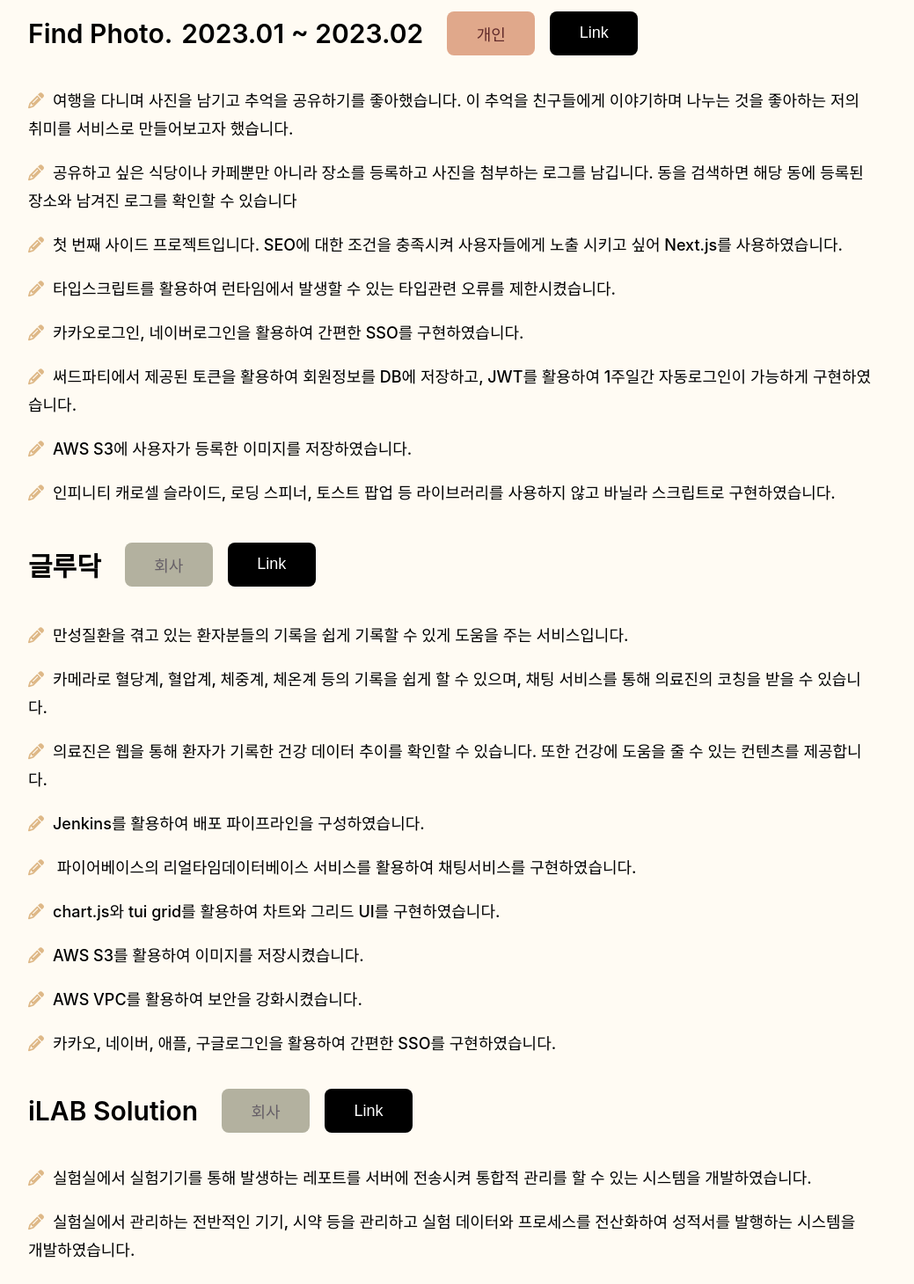
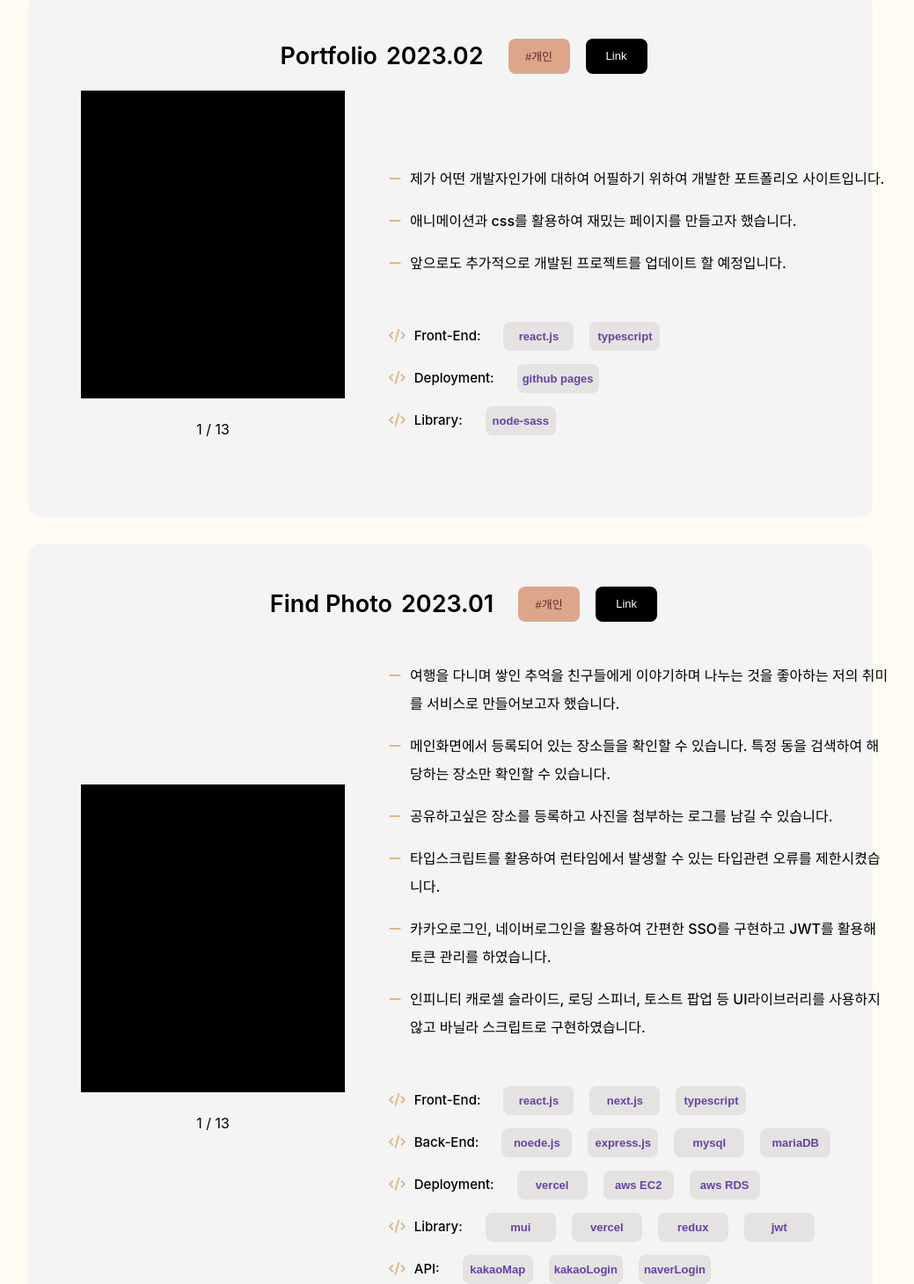
Before and after one commit to gus-bms/portfolio, a React (Create React App) app: page / in a window 1280 px wide. Shown: the part 1330-2790 px from the top of the page at 88% size, without its empty margins (128-1167 px from the left). Built offline with nearby package versions, Linux system fonts and the light colour scheme.

Commit message:
메인 UI 작업 (1)

```diff
--- a/src/App.scss
+++ b/src/App.scss
@@ -1,3 +1,18 @@
+::-webkit-scrollbar {
+  width: 10px;
+}
+::-webkit-scrollbar-track {
+  background-color: #f7c76829;
+}
+::-webkit-scrollbar-thumb {
+  background-color: burlywood;
+  border-radius: 10px;
+}
+::-webkit-scrollbar-button:start:decrement,
+::-webkit-scrollbar-button:end:increment {
+  width: 5px;
+}
+
 body {
   -webkit-user-select: none;
   -moz-user-select: none;
--- a/src/Main.tsx
+++ b/src/Main.tsx
@@ -4,7 +4,7 @@ import { faAngleDown, faEnvelope, faAnglesUp } from "@fortawesome/free-solid-svg
 import { FontAwesomeIcon } from "@fortawesome/react-fontawesome";
 import TypeButton from './component/TypeButton';
 import TimeLine from './component/TimeLine';
-import profile from './assets/profile.jpg'
+import Slider from './component/Slider';
 
 export default function Main() {
   const topRef = useRef<HTMLButtonElement | null>(null)
@@ -12,7 +12,6 @@ export default function Main() {
   useEffect(() => {
     window.onscroll = function () {
       var winScroll = document.body.scrollTop || document.documentElement.scrollTop;
-      var height = document.documentElement.scrollHeight - document.documentElement.clientHeight;
       if (topRef.current) {
         // eslint-disable-next-line @typescript-eslint/no-unused-expressions
         winScroll < 600
@@ -58,51 +57,245 @@ export default function Main() {
         <h1>Projects.</h1>
         <div>
           <div>
-            <h2 className={style.project__title}>Find Photo.</h2>
-            <h2 className={style.project__period}>2023.01 ~ 2023.02 </h2>
-            <TypeButton name='개인' type='P' />
+            <h2 className={style.project__title}>Portfolio</h2>
+            <h2 className={style.project__period}>2023.02</h2>
+            <TypeButton name='#개인' type='P' />
             <TypeButton name='Link' type='L' url='https://github.com/gus-bms/find_photo/' />
           </div>
-          {/* <h2 className={style.project__url}>https://find-photo.vercel.app</h2> */}
-          <p className={style.project__intro}>여행을 다니며 사진을 남기고 추억을 공유하기를 좋아했습니다. 이 추억을 친구들에게 이야기하며 나누는 것을 좋아하는 저의 취미를 서비스로 만들어보고자 했습니다.</p>
-          <p className={style.project__intro}>공유하고 싶은 식당이나 카페뿐만 아니라 장소를 등록하고 사진을 첨부하는 로그를 남깁니다. 동을 검색하면 해당 동에 등록된 장소와 남겨진 로그를 확인할 수 있습니다</p>
-          <p className={style.project__intro}>첫 번째 사이드 프로젝트입니다. SEO에 대한 조건을 충족시켜 사용자들에게 노출 시키고 싶어  Next.js를 사용하였습니다.</p>
-          <p className={style.project__intro}>타입스크립트를 활용하여 런타임에서 발생할 수 있는 타입관련 오류를 제한시켰습니다.</p>
-          <p className={style.project__intro}>카카오로그인, 네이버로그인을 활용하여 간편한 SSO를 구현하였습니다.</p>
-          <p className={style.project__intro}>써드파티에서 제공된 토큰을 활용하여 회원정보를 DB에 저장하고, JWT를 활용하여 1주일간 자동로그인이 가능하게 구현하였습니다.</p>
-          <p className={style.project__intro}>AWS S3에 사용자가 등록한 이미지를 저장하였습니다.</p>
-          <p className={style.project__intro}>인피니티 캐로셀 슬라이드, 로딩 스피너, 토스트 팝업 등 라이브러리를 사용하지 않고 바닐라 스크립트로 구현하였습니다.</p>
+          <div className={style.project__detail}>
+            <div className={style.box__slider}>
+              <Slider />
+            </div>
+            <div className={style.box__intro}>
+              <div className={style.intro}>
+                <p>제가 어떤 개발자인가에 대하여 어필하기 위하여 개발한 포트폴리오 사이트입니다. </p>
+                <p>애니메이션과 css를 활용하여 재밌는 페이지를 만들고자 했습니다.</p>
+                <p>앞으로도 추가적으로 개발된 프로젝트를 업데이트 할 예정입니다.</p>
+              </div>
+              <div className={style.skill}>
+                {/* <span>skill</span> */}
+                <p>Front-End: &nbsp;
+                  <TypeButton name='react.js' type='S' />
+                  <TypeButton name='typescript' type='S' />
+                </p>
+                <p>Deployment: &nbsp;
+                  <TypeButton name='github pages' type='S' />
+                </p>
+                <p>Library: &nbsp;
+                  <TypeButton name='node-sass' type='S' />
+                </p>
+              </div>
+            </div>
+          </div>
         </div>
         <div>
           <div>
-            <h2 className={style.project__title}>글루닥</h2>
-            <TypeButton name='회사' type='C' />
+            <h2 className={style.project__title}>Find Photo</h2>
+            <h2 className={style.project__period}>2023.01 </h2>
+            <TypeButton name='#개인' type='P' />
+            <TypeButton name='Link' type='L' url='https://github.com/gus-bms/find_photo/' />
+          </div>
+          <div className={style.project__detail}>
+            <div className={style.box__slider}>
+              <Slider />
+            </div>
+            <div className={style.box__intro}>
+              <div className={style.intro}>
+                <p>여행을 다니며 쌓인 추억을 친구들에게 이야기하며 나누는 것을 좋아하는 저의 취미를 서비스로 만들어보고자 했습니다.</p>
+                <p>메인화면에서 등록되어 있는 장소들을 확인할 수 있습니다. 특정 동을 검색하여 해당하는 장소만 확인할 수 있습니다.</p>
+                <p>공유하고싶은 장소를 등록하고 사진을 첨부하는 로그를 남길 수 있습니다.</p>
+                <p>타입스크립트를 활용하여 런타임에서 발생할 수 있는 타입관련 오류를 제한시켰습니다.</p>
+                <p>카카오로그인, 네이버로그인을 활용하여 간편한 SSO를 구현하고 JWT를 활용해 토큰 관리를 하였습니다.</p>
+                <p>인피니티 캐로셀 슬라이드, 로딩 스피너, 토스트 팝업 등 UI라이브러리를 사용하지 않고 바닐라 스크립트로 구현하였습니다.</p>
+
+              </div>
+              <div className={style.skill}>
+                {/* <span>skill</span> */}
+                <p>Front-End: &nbsp;
+                  <TypeButton name='react.js' type='S' />
+                  <TypeButton name='next.js' type='S' />
+                  <TypeButton name='typescript' type='S' />
+                </p>
+                <p>Back-End: &nbsp;
+                  <TypeButton name='noede.js' type='S' />
+                  <TypeButton name='express.js' type='S' />
+                  <TypeButton name='mysql' type='S' />
+                  <TypeButton name='mariaDB' type='S' />
+                </p>
+                <p>Deployment: &nbsp;
+                  <TypeButton name='vercel' type='S' />
+                  <TypeButton name='aws EC2' type='S' />
+                  <TypeButton name='aws RDS' type='S' />
+                </p>
+                <p>Library: &nbsp;
+                  <TypeButton name='mui' type='S' />
+                  <TypeButton name='vercel' type='S' />
+                  <TypeButton name='redux' type='S' />
+                  <TypeButton name='jwt' type='S' />
+                </p>
+                <p>API: &nbsp;
+                  <TypeButton name='kakaoMap' type='S' />
+                  <TypeButton name='kakaoLogin' type='S' />
+                  <TypeButton name='naverLogin' type='S' />
+                </p>
+                <p>SDK: &nbsp;
+                  <TypeButton name='AWS S3' type='S' />
+                </p>
+              </div>
+            </div>
+          </div>
+        </div>
+        <div>
+          <div>
+            <h2 className={style.project__title}>Gludoc Mobile</h2>
+            <TypeButton name='#회사' type='C' />
             <TypeButton name='Link' type='L' url='http://gludoc.com/' />
           </div>
-          <p className={style.project__intro}>만성질환을 겪고 있는 환자분들의 기록을 쉽게 기록할 수 있게 도움을 주는 서비스입니다. </p>
-          <p className={style.project__intro}>카메라로 혈당계, 혈압계, 체중계, 체온계 등의 기록을 쉽게 할 수 있으며, 채팅 서비스를 통해 의료진의 코칭을 받을 수 있습니다. </p>
-          <p className={style.project__intro}>의료진은 웹을 통해 환자가 기록한 건강 데이터 추이를 확인할 수 있습니다. 또한 건강에 도움을 줄 수 있는 컨텐츠를 제공합니다. </p>
-          <p className={style.project__intro}>Jenkins를 활용하여 배포 파이프라인을 구성하였습니다. </p>
-          <p className={style.project__intro}> 파이어베이스의 리얼타임데이터베이스 서비스를 활용하여 채팅서비스를 구현하였습니다.</p>
-          <p className={style.project__intro}>chart.js와 tui grid를 활용하여 차트와 그리드 UI를 구현하였습니다.</p>
-          <p className={style.project__intro}>AWS S3를 활용하여 이미지를 저장시켰습니다. </p>
-          <p className={style.project__intro}>AWS VPC를 활용하여 보안을 강화시켰습니다. </p>
-          <p className={style.project__intro}>카카오, 네이버, 애플, 구글로그인을 활용하여 간편한 SSO를 구현하였습니다. </p>
-          {/* <h2 className={style.project__url}>http://gludoc.com</h2> */}
+          <div className={style.project__detail}>
+            <div className={style.box__slider}>
+              <Slider />
+            </div>
+            <div className={style.box__intro}>
+              <div className={style.intro}>
+                {/* <span>intro</span> */}
+                <p>만성질환을 겪고 있는 환자분들의 기록을 쉽게 기록할 수 있게 도움을 주는 서비스입니다. </p>
+                <p>카메라로 혈당계, 혈압계, 체중계, 체온계, 처방진을 촬영하면 측정된 기록을 저장합니다.</p>
+                <p>채팅서비스를 통하여 의료진과 챗봇으로부터 건강 정보를 얻을 수 있습니다.</p>
+                <p>특정 기간을 선택하여 측정된 기록의 추이를 쉽게 확인할 수 있습니다.</p>
+                <p>4명의 팀원이 참가하였으며, 화면 UI 개발, 채팅 서비스 개발, 메일 서비스, 백엔드 데이터 핸들링을 담당하였습니다.</p>
+              </div>
+              <div className={style.skill}>
+                {/* <span>skill</span> */}
+                <p>Front-End: &nbsp;
+                  <TypeButton name='vue.js' type='S' />
+                </p>
+                <p>Back-End: &nbsp;
+                  <TypeButton name='node.js' type='S' />
+                  <TypeButton name='express.js' type='S' />
+                  <TypeButton name='mysql' type='S' />
+                  <TypeButton name='mariaDB' type='S' />
+                </p>
+                <p>Build / Deployment: &nbsp;
+                  <TypeButton name='jenkins' type='S' />
+                  <TypeButton name='aws EC2' type='S' />
+                  <TypeButton name='aws RDS' type='S' />
+                  <TypeButton name='google Playstore' type='S' />
+                  <TypeButton name='apple Appstore' type='S' />
+                </p>
+                <p>Library: &nbsp;
+                  <TypeButton name='vue-youtube' type='S' />
+                  <TypeButton name='vue-chartjs' type='S' />
+                  <TypeButton name='bootstrap' type='S' />
+                  <TypeButton name='node-cron' type='S' />
+                  <TypeButton name='slack-node' type='S' />
+                </p>
+                <p>SDK: &nbsp;
+                  <TypeButton name='firebase Auth' type='S' />
+                  <TypeButton name='firebase RealtimeDB' type='S' />
+                  <TypeButton name='firebase crashlytics' type='S' />
+                </p>
+              </div>
+            </div>
+          </div>
+        </div>
+        <div>
+          <div>
+            <h2 className={style.project__title}>Gludoc Web</h2>
+            <TypeButton name='#회사' type='C' />
+            <TypeButton name='Link' type='L' url='http://gludoc.com/' />
+          </div>
+          <div className={style.project__detail}>
+            <div className={style.box__slider}>
+              <Slider />
+            </div>
+            <div className={style.box__intro}>
+              <div className={style.intro}>
+                {/* <span>intro</span> */}
+                <p>만성질환을 겪고 있는 환자분들의 기록을 확인할 수 있는 의료진 서비스웹입니다. </p>
+                <p>의료진은 웹을 통해 환자가 기록한 건강 데이터 추이를 확인할 수 있습니다.</p>
+                <p>채팅서비스를 통해 건강에 도움을 줄 수 있는 컨텐츠를 제공합니다.</p>
+                <p>에디터를 통하여 컨텐츠를 개발할 수 있습니다.</p>
+                <p>3명의 팀원이 개발하였으며, 화면 UI 개발, 환자 기록 추이 확인, 대쉬보드, 백엔드 데이터 핸들링을 담당하였습니다.</p>
+              </div>
+              <div className={style.skill}>
+                {/* <span>skill</span> */}
+                <p>Front-End: &nbsp;
+                  <TypeButton name='jsp' type='S' />
+                  <TypeButton name='javascript' type='S' />
+                </p>
+                <p>Back-End: &nbsp;
+                  <TypeButton name='java' type='S' />
+                  <TypeButton name='mysql' type='S' />
+                  <TypeButton name='mariaDB' type='S' />
+                </p>
+                <p>Framework: &nbsp;
+                  <TypeButton name='spring 4' type='S' />
+                </p>
+                <p>Build / Deployment: &nbsp;
+                  <TypeButton name='jenkins' type='S' />
+                  <TypeButton name='aws EC2' type='S' />
+                  <TypeButton name='aws RDS' type='S' />
+                  <TypeButton name='war' type='S' />
+                  <TypeButton name='tomcat 9.0' type='S' />
+                </p>
+                <p>Library: &nbsp;
+                  <TypeButton name='chart.js' type='S' />
+                  <TypeButton name='bootstrap' type='S' />
+                  <TypeButton name='tui-grid' type='S' />
+                  <TypeButton name='ckeditor' type='S' />
+                </p>
+              </div>
+            </div>
+          </div>
         </div>
         <div>
           <div>
             <h2 className={style.project__title}>iLAB Solution</h2>
-            <TypeButton name='회사' type='C' />
+            <TypeButton name='#회사' type='C' />
             <TypeButton name='Link' type='L' url='https://www.bioconnect.co.kr/lims' />
           </div>
-          <p className={style.project__intro}>실험실에서 실험기기를 통해 발생하는 레포트를 서버에 전송시켜 통합적 관리를 할 수 있는 시스템을 개발하였습니다.</p>
-          <p className={style.project__intro}>실험실에서 관리하는 전반적인 기기, 시약 등을 관리하고 실험 데이터와 프로세스를 전산화하여 성적서를 발행하는 시스템을 개발하였습니다.</p>
-          <p className={style.project__intro}>chart.js와 tui grid를 활용하여 차트와 그리드 UI를 구현하였습니다.</p>
-          <p className={style.project__intro}>세션을 활용하여 로그인 정보를 관리하였습니다.</p>
-          <p className={style.project__intro}>시험 프로세스에 따른 결재시스템을 개발하였습니다.</p>
-          <p className={style.project__intro}> 지브라 바코드 프린터와 연동하여 라벨 관리시스템을 개발하였습니다. </p>
-          <p className={style.project__intro}> 프로젝트 납품 클라이언트와 소통하여 필요한 기능들을 추가 개발하였습니다. </p>
+          <div className={style.project__detail}>
+            <div className={style.box__slider}>
+              <Slider />
+            </div>
+            <div className={style.box__intro}>
+              <div className={style.intro}>
+                <p>실험실에서 관리하는 전반적인 기기, 시약 등을 관리하고 실험 데이터와 프로세스를 전산화하여 성적서를 발행하는 시스템입니다.</p>
+                <p>실험기기에서 생성한 리포트를 서버에 전송시켜 백업과 추적이 가능합니다.</p>
+                <p>1차개발 완료된 제품의 고도화를 제안하여 진행하였습니다.</p>
+                <p>고도화 된 후 2건의 영업을 성사시켰으며, 고객시연, 요구사항 추가개발, 유지보수를 담당하였습니다.</p>
+              </div>
+              <div className={style.skill}>
+                {/* <span>skill</span> */}
+                <p>Front-End: &nbsp;
+                  <TypeButton name='jsp' type='S' />
+                  <TypeButton name='c#' type='S' />
+                  <TypeButton name='javascript' type='S' />
+                </p>
+                <p>Back-End: &nbsp;
+                  <TypeButton name='java' type='S' />
+                  <TypeButton name='mysql' type='S' />
+                  <TypeButton name='mariaDB' type='S' />
+                </p>
+                <p>Framework: &nbsp;
+                  <TypeButton name='spring 4' type='S' />
+                </p>
+                <p>Build / Deployment: &nbsp;
+                  <TypeButton name='war' type='S' />
+                  <TypeButton name='tomcat 8.5' type='S' />
+                </p>
+                <p>Library: &nbsp;
+                  <TypeButton name='pdf.js' type='S' />
+                  <TypeButton name='chart.js' type='S' />
+                  <TypeButton name='bootstrap' type='S' />
+                  <TypeButton name='tui-grid' type='S' />
+                </p>
+                <p>SDK: &nbsp;
+                  <TypeButton name='zebra-browser-print' type='S' />
+                </p>
+              </div>
+            </div>
+          </div>
         </div>
       </article>
       <button ref={topRef} className={style.btn__top} onClick={() => window.scrollTo({ behavior: 'smooth', top: 0 })}>
--- a/src/component/Footer.tsx
+++ b/src/component/Footer.tsx
@@ -1,4 +1,4 @@
-import { faEnvelope, faRss } from "@fortawesome/free-solid-svg-icons";
+import { faRss } from "@fortawesome/free-solid-svg-icons";
 import { faGithub, faInstagram } from "@fortawesome/free-brands-svg-icons";
 import { FontAwesomeIcon } from "@fortawesome/react-fontawesome";
 import style from '../styles/Footer.module.scss'
--- /dev/null
+++ b/src/component/Slider.tsx
@@ -0,0 +1,16 @@
+import { useState } from 'react'
+import style from '../styles/Slider.module.scss'
+
+export default function Slider() {
+  const [current, setCurrent] = useState<number>(1);
+
+  return (
+    <div className={style.container}>
+      <div className={style.box__slider}>
+      </div>
+      <div className={style.box__locate}>
+        {current + ' / ' + current + 3}
+      </div>
+    </div>
+  )
+}
--- a/src/component/TypeButton.tsx
+++ b/src/component/TypeButton.tsx
@@ -1,4 +1,3 @@
-import { useEffect } from 'react';
 import style from '../styles/Button.module.scss'
 
 interface iProps {
@@ -10,13 +9,21 @@ interface iProps {
 export default function TypeButton(props: iProps) {
 
   const selectClass = () => {
-    return props.type === 'P' ? style.personal : (props.type === 'C' ? style.company : style.link)
+    switch (props.type) {
+      case 'P':
+        return style.personal
+      case 'C':
+        return style.company
+      case 'S':
+        return style.skill
+      case 'L':
+        return style.link
+    }
   }
 
   return (
     <button className={selectClass()}>
-      {props.url ? <a href={props.url} target="_blank" rel="noreferrer">{props.name}</a> : props.name}
-      {/* {props.name} */}
+      {props.url ? <a href={props.url} target="_blank" rel="noreferrer">{props.name}</a> : <span>{props.name}</span>}
     </button>
   )
 }
--- a/src/index.tsx
+++ b/src/index.tsx
@@ -1,6 +1,6 @@
 import React from 'react';
 import ReactDOM from 'react-dom/client';
-import { BrowserRouter, Routes, Route, HashRouter } from 'react-router-dom';
+import { BrowserRouter } from 'react-router-dom';
 import './index.css';
 import App from './App';
 import reportWebVitals from './reportWebVitals';
@@ -9,11 +9,11 @@ const root = ReactDOM.createRoot(
   document.getElementById('root') as HTMLElement
 );
 root.render(
-  // <React.StrictMode>
-  <BrowserRouter basename={process.env.PUBLIC_URL}>
-    <App />
-  </BrowserRouter>
-  // </React.StrictMode>
+  <React.StrictMode>
+    <BrowserRouter basename={process.env.PUBLIC_URL}>
+      <App />
+    </BrowserRouter>
+  </React.StrictMode>
 );
 
 // If you want to start measuring performance in your app, pass a function
--- a/src/styles/Button.module.scss
+++ b/src/styles/Button.module.scss
@@ -1,10 +1,10 @@
 button {
-  width: 100px;
-  height: 50px;
-  font-size: 18px;
+  width: 70px;
+  height: 40px;
+  font-size: 13px;
   border: none;
   border-radius: 8px;
-  margin-left: 17px;
+  margin-left: 18px;
   a {
     text-decoration-line: none;
     color: white;
@@ -26,3 +26,12 @@ button {
   color: white;
   cursor: pointer;
 }
+
+.skill {
+  font-weight: 550;
+  background-color: rgba(135, 131, 120, 0.15);
+  color: rgb(105, 64, 165);
+  min-width: 80px;
+  width: auto;
+  height: 33px;
+}
--- a/src/styles/Footer.module.scss
+++ b/src/styles/Footer.module.scss
@@ -21,7 +21,7 @@
 
 .copyright {
   margin-bottom: 40px !important;
-  font-size: 20px;
+  font-size: calc(12px + 1vw);
   color: #b3b19f;
   margin: 0;
 }
--- a/src/styles/Main.module.scss
+++ b/src/styles/Main.module.scss
@@ -20,9 +20,9 @@
 .text__intro {
   position: absolute;
   z-index: 1;
-  font-size: 25px;
+  font-size: 1.5vw;
+  left: 37%;
   top: 50%;
-  left: 50%;
   transform: translate(-50%, -50%);
   color: white;
   text-align: left;
@@ -65,57 +65,92 @@ article {
     border-bottom: rgb(216, 147, 112) solid;
     line-height: 11vh;
     min-height: 90px;
-  }
-  h1::before {
+    &::before {
       content: "\f0c1";
       color: rgb(216, 147, 112);
       font-family: "Font Awesome 5 Free";
       font-weight: 900;
       margin-right: 20px;
     }
+  }
+
   div > div {
     display: flex;
     align-items: center;
-  }
-
-  div > div > h2 {
+    > h2 {
       font-size: 30px;
       font-weight: 600;
       margin-right: 10px;
     }
   }
+}
 
-/* 경력 영역 */
-.resume__result {
-  font-size: 25px;
+/* 프로젝트 영역 */
+.box__project {
+  > div {
+    border-radius: 15px;
+    background-color: #f4f4f4;
+    padding: 30px 0 10px 30px;
+    margin-bottom: 30px;
+  }
+
+  > div > div {
+    justify-content: center;
+
+    h2 {
+      font-size: 27px;
+    }
+  }
+
+  .box__slider {
+    max-width: 40%;
+    margin: 0px 30px 0px 30px;
+  }
+
+  .box__intro {
+    display: block;
+    width: 100%;
+
+    .intro {
+      padding: 10px 20px 10px 20px;
+      display: block;
+      width: 100%;
+      p {
+        padding-left: 1.5em;
+        text-indent: -1.5em;
+        font-size: 16px;
         font-weight: 500;
+        line-height: 32px;
 
-  &:before {
-    content: "\f303";
+        &::before {
+          content: "\f068";
           color: burlywood;
           font-family: "Font Awesome 5 Free";
           font-weight: 900;
           margin-right: 10px;
         }
       }
-
-/* 프로젝트 영역 */
-.box__project > div > h2 {
-  font-size: 30px;
     }
 
-.project__intro::before {
-  content: "\f303";
+    .skill {
+      padding: 10px 20px 10px 20px;
+      display: block;
+      width: 100%;
+      p {
+        font-size: 15px;
+        font-weight: 500;
+        line-height: 32px;
+
+        &::before {
+          content: "\f121";
           color: burlywood;
           font-family: "Font Awesome 5 Free";
-  font-weight: 900;
+          font-weight: 700;
           margin-right: 10px;
         }
-
-.box__project > div > p {
-  font-size: 18px;
-  font-weight: 500;
-  line-height: 32px;
+      }
+    }
+  }
 }
 
 .box__contact > h2 {
@@ -146,6 +181,7 @@ article {
     margin-bottom: 3px;
   }
 }
+
 /* 애니메이션 영역 */
 @keyframes bounce {
   0% {
--- /dev/null
+++ b/src/styles/Slider.module.scss
@@ -0,0 +1,14 @@
+.container {
+  display: block;
+  margin-bottom: 80px;
+}
+.box__slider {
+  width: 300px;
+  height: 350px;
+  background-color: black;
+}
+
+.box__locate {
+  margin-top: 25px;
+  justify-content: center;
+}
--- a/src/styles/TimeLine.module.scss
+++ b/src/styles/TimeLine.module.scss
@@ -2,7 +2,8 @@ nav {
   margin-top: 13vh;
   position: relative;
   width: 100%;
-  color: rgba(75, 16, 131, 0.651);
+  color: rgb(105, 64, 165);
+  font-weight: 550;
   z-index: 1;
 
   &::after {
```
Lines whose indentation alone changed are shown as unchanged.
